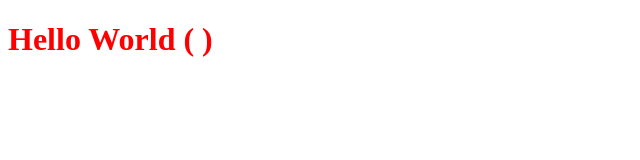
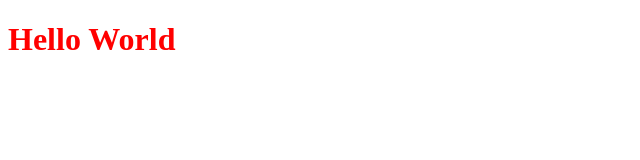
Before and after one commit to FDMediagroep/bnr-branded, a Next.js app: page / in a window 1280 px wide. Shown: the top 160 px of the page, without its empty margins (0-640 px from the left). Built offline with nearby package versions, Linux system fonts and the light colour scheme.

Commit message:
Removed SANITY_TOKEN rendering in page

```diff
--- a/package.json
+++ b/package.json
@@ -9,6 +9,7 @@
         "start": "next start",
         "lint": "eslint \"src/**\"",
         "prettier": "prettier -c **/*.ts?",
+        "vc:rm": "vc rm bnr-branded --safe --yes",
         "test": "echo \"Error: no test specified\" && exit 0"
     },
     "repository": {
--- a/src/pages/index.tsx
+++ b/src/pages/index.tsx
@@ -2,12 +2,11 @@ import React from 'react';
 import Styles from './index.module.scss';
 
 function Page(props: any) {
-    return (
-        <h1 className={Styles.page}>Hello World ( {props.SANITY_TOKEN} )</h1>
-    );
+    return <h1 className={Styles.page}>Hello World</h1>;
 }
 export function getStaticProps() {
-    return { props: { SANITY_TOKEN: process.env.SANITY_TOKEN } };
+    console.log(process.env.SANITY_TOKEN);
+    return { props: {} };
 }
 
 export default Page;
```
